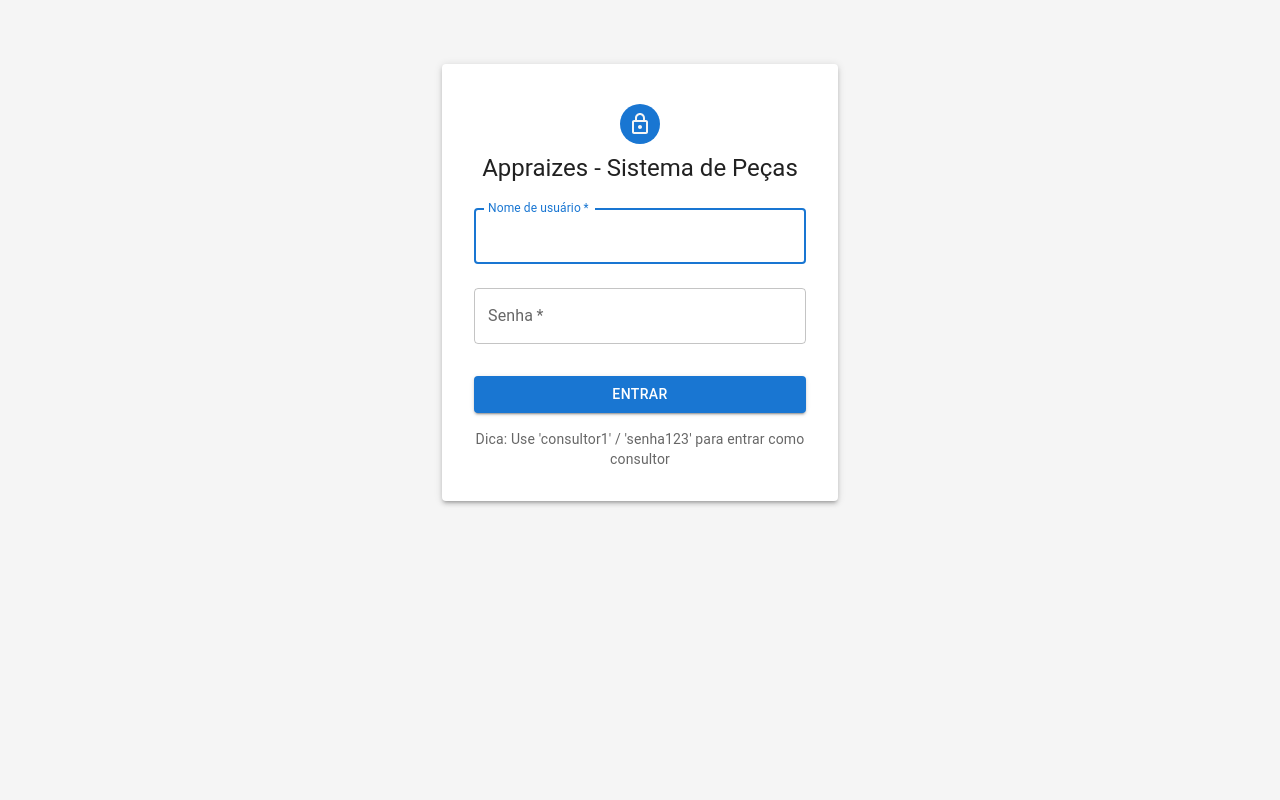
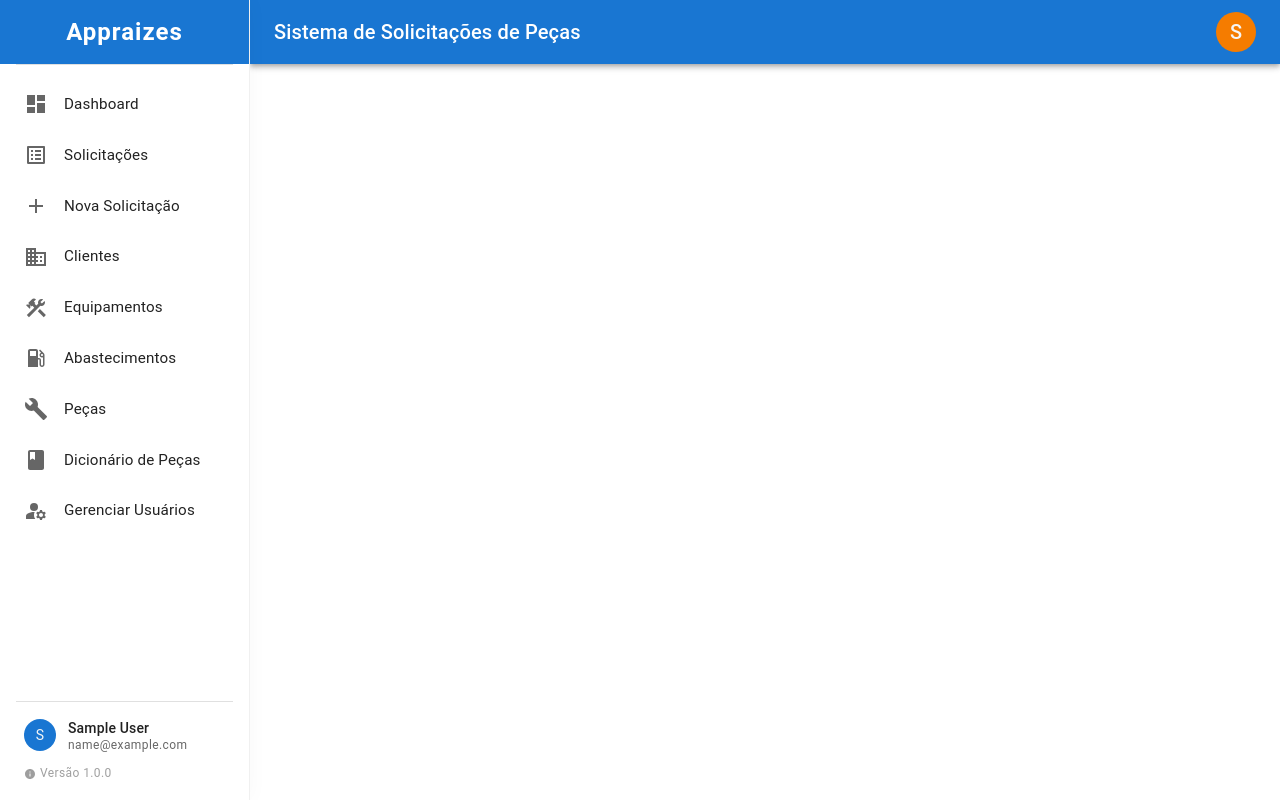
Before and after one commit to fabiogarciatec/appraizes, a React (Vite) app: page / in a window 1280 px wide. Before the commit this address led to /login. Built offline with nearby package versions, Linux system fonts and the light colour scheme; no server answers; sample sign-in values are in the browser's storage.

Commit message:
Corrigir estrutura de rotas e navegação

```diff
--- a/src/App.jsx
+++ b/src/App.jsx
@@ -91,15 +91,14 @@ function App() {
         <DatabaseProvider>
           <Router>
             <Routes>
-            {/* Redirecionar a rota raiz para login */}
-            <Route path="/" element={<Navigate to="/login" replace />} />
             <Route path="/login" element={<Login />} />
-            <Route path="/dashboard" element={
+            {/* Rota principal protegida */}
+            <Route path="/" element={
               <ProtectedRoute>
                 <Layout />
               </ProtectedRoute>
             }>
-              <Route index element={<Dashboard />} />
+              <Route path="dashboard" element={<Dashboard />} />
               <Route path="solicitacoes" element={<QuoteRequests />} />
               <Route path="solicitacoes/nova" element={<NewQuoteRequest />} />
               <Route path="solicitacoes/:id/identificar" element={<IdentifyPart />} />
--- a/src/components/layout/Layout.jsx
+++ b/src/components/layout/Layout.jsx
@@ -95,7 +95,7 @@ export default function Layout() {
 
   // Itens de menu comuns a todos os usuários
   const commonMenuItems = [
-    { text: 'Dashboard', icon: <DashboardIcon />, path: '/' },
+    { text: 'Dashboard', icon: <DashboardIcon />, path: '/dashboard' },
     { text: 'Solicitações', icon: <ListAltIcon />, path: '/solicitacoes' },
     { text: 'Nova Solicitação', icon: <AddIcon />, path: '/solicitacoes/nova' },
     { text: 'Clientes', icon: <BusinessIcon />, path: '/clientes' },
```
